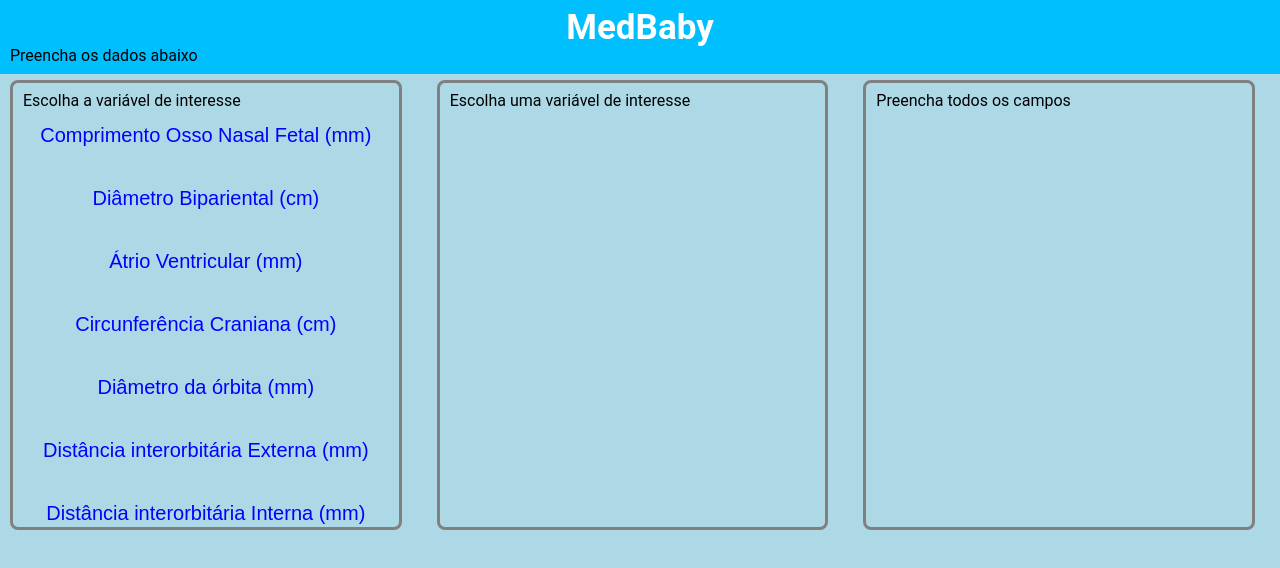
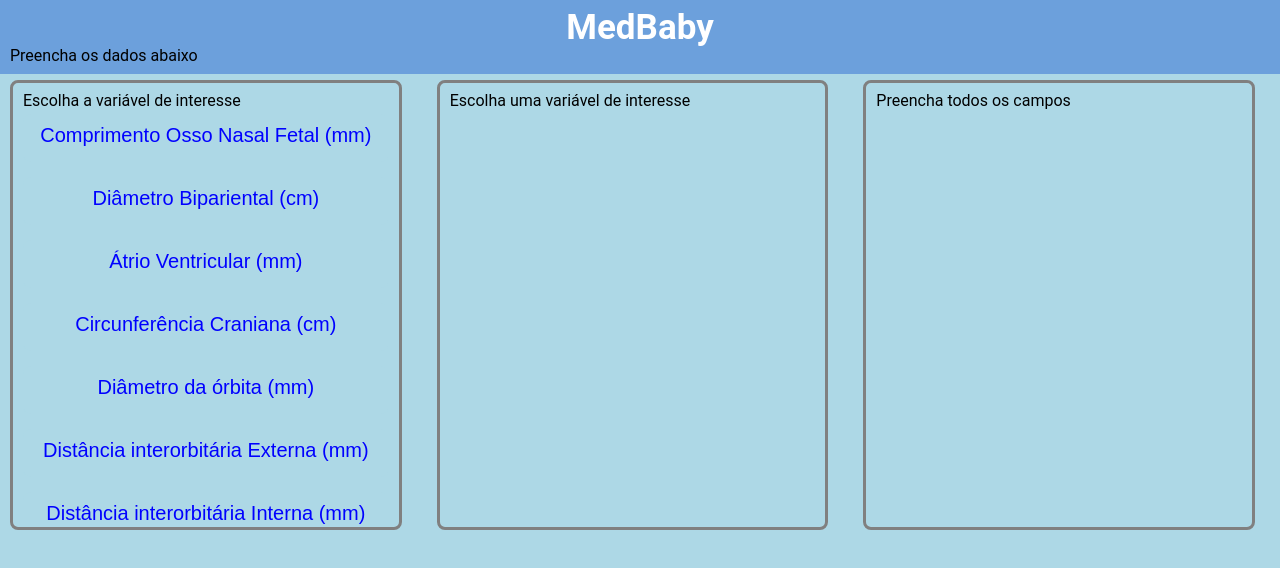
Before and after one commit to luiz-lvj/med-baby, a React (Create React App) app: page / in a window 1280 px wide. Shown: the top 568 px of the page. Built offline with nearby package versions, Linux system fonts and the light colour scheme.

Commit message:
mudar cor

```diff
--- a/src/components/Header.js
+++ b/src/components/Header.js
@@ -95,7 +95,7 @@
     flex-direction: column;
     justify-content: center;
     align-items: center;
-    background-color: deepskyblue;
+    background-color: #6ca0dc;
     h1{
         display: block;
         color: #FFFFFF;
```
